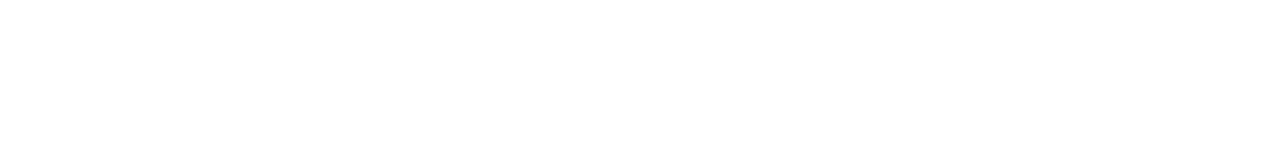
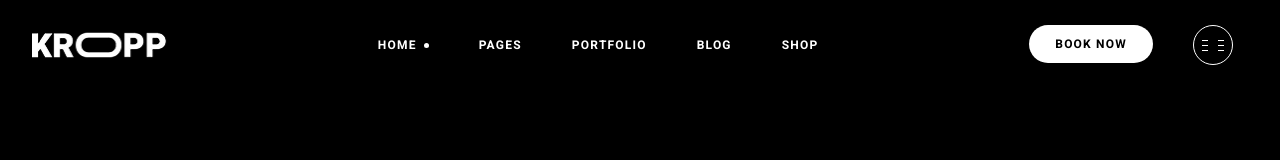
Before and after one commit to Stirikt/kropp, a plain HTML site: page index.html in a window 1280 px wide. Drawn offline with Linux system fonts and the light colour scheme.

Commit message:
Header.Its done.

```diff
--- a/index.html
+++ b/index.html
@@ -1,13 +1,54 @@
 <!DOCTYPE html>
 <html lang="en">
+
 <head>
     <meta charset="UTF-8">
     <meta name="viewport" content="width=device-width, initial-scale=1.0">
     <title>Kropp Fitness</title>
+    <link rel="stylesheet" href="./styles.css">
 </head>
+
 <body>
-   <header></header>
-   <main></main>
-   <footer></footer>
+    <header class="header">
+        <a href="/" class="header-logo">
+            <img src="./images/logo.png" alt="Kropp logo" class="header-logo-image" width="135" height="25"
+                loading="lazy">
+        </a>
+        <nav class="header-menu">
+            <ul class="header-menu-list">
+                <li class="header-menu-item">
+                    <a href="/" class="header-menu-link is-current">HOME</a>
+                </li>
+                <li class="header-menu-item">
+                    <a href="/" class="header-menu-link">PAGES</a>
+                </li>
+                <li class="header-menu-item">
+                    <a href="/" class="header-menu-link">PORTFOLIO</a>
+                </li>
+                <li class="header-menu-item">
+                    <a href="/" class="header-menu-link">BLOG</a>
+                </li>
+                <li class="header-menu-item">
+                    <a href="/" class="header-menu-link">SHOP</a>
+                </li>
+            </ul>
+        </nav>
+        <div class="header-actions">
+            <button class="header-book-button button" type="button">
+                Book Now
+            </button>
+            <button
+            class="header-burger-button"
+            type="button"
+            >
+                <span class="header-burger-button-line"></span>
+                <span class="header-burger-button-line"></span>
+                <span class="header-burger-button-line"></span>
+            </button>
+        </div>
+    </header>
+    <main></main>
+    <footer></footer>
 </body>
+
 </html>
--- a/styles.css
+++ b/styles.css
@@ -0,0 +1,425 @@
+@font-face {
+  font-family: 'Heebo';
+  src: url('./fonts/Heebo-Light.woff2') format('woff2');
+  font-weight: 300;
+  font-style: normal;
+  font-display: swap;
+}
+
+@font-face {
+  font-family: 'Heebo';
+  src: url('./fonts/Heebo-Bold.woff2') format('woff2');
+  font-weight: 700;
+  font-style: normal;
+  font-display: swap;
+}
+
+@font-face {
+  font-family: 'Yantramanav';
+  src: url('./fonts/Yantramanav-Bold.woff2') format('woff2');
+  font-weight: 700;
+  font-style: normal;
+  font-display: swap;
+}
+
+/**
+  Нормализация блочной модели
+ */
+*,
+::before,
+::after {
+  box-sizing: border-box;
+}
+
+/**
+   Убираем внутренние отступы слева тегам списков,
+   у которых есть атрибут class
+  */
+:where(ul, ol):where([class]) {
+  padding-left: 0;
+}
+
+/**
+   Убираем внешние отступы body и двум другим тегам,
+   у которых есть атрибут class
+  */
+body,
+:where(blockquote, figure):where([class]) {
+  margin: 0;
+}
+
+/**
+   Убираем внешние отступы вертикали нужным тегам,
+   у которых есть атрибут class
+  */
+:where(h1,
+  h2,
+  h3,
+  h4,
+  h5,
+  h6,
+  p,
+  ul,
+  ol,
+  dl):where([class]) {
+  margin-block: 0;
+}
+
+:where(dd[class]) {
+  margin-left: 0;
+}
+
+:where(fieldset[class]) {
+  margin-left: 0;
+  padding: 0;
+  border: none;
+}
+
+/**
+   Убираем стандартный маркер маркированному списку,
+   у которого есть атрибут class
+  */
+:where(ul[class]) {
+  list-style: none;
+}
+
+:where(address[class]) {
+  font-style: normal;
+}
+
+/**
+   Обнуляем вертикальные внешние отступы параграфа,
+   объявляем локальную переменную для внешнего отступа вниз,
+   чтобы избежать взаимодействие с более сложным селектором
+  */
+p {
+  --paragraphMarginBottom: 24px;
+
+  margin-block: 0;
+}
+
+/**
+   Внешний отступ вниз для параграфа без атрибута class,
+   который расположен не последним среди своих соседних элементов
+  */
+p:where(:not([class]):not(:last-child)) {
+  margin-bottom: var(--paragraphMarginBottom);
+}
+
+
+/**
+   Упрощаем работу с изображениями и видео
+  */
+img,
+video {
+  display: block;
+  max-width: 100%;
+  height: auto;
+}
+
+/**
+   Наследуем свойства шрифт для полей ввода
+  */
+input,
+textarea,
+select,
+button {
+  font: inherit;
+}
+
+html {
+  /**
+     Пригодится в большинстве ситуаций
+     (когда, например, нужно будет "прижать" футер к низу сайта)
+    */
+  height: 100%;
+  /**
+     Убираем скачок интерфейса по горизонтали
+     при появлении / исчезновении скроллбара
+    */
+  scrollbar-gutter: stable;
+}
+
+/**
+   Плавный скролл
+  */
+html,
+:has(:target) {
+  scroll-behavior: smooth;
+}
+
+body {
+  /**
+     Пригодится в большинстве ситуаций
+     (когда, например, нужно будет "прижать" футер к низу сайта)
+    */
+  min-height: 100%;
+  /**
+     Унифицированный интерлиньяж
+    */
+  line-height: 1.5;
+}
+
+/**
+   Нормализация высоты элемента ссылки при его инспектировании в DevTools
+  */
+a:where([class]) {
+  display: inline-flex;
+}
+
+/**
+   Курсор-рука при наведении на элемент
+  */
+button,
+label {
+  cursor: pointer;
+}
+
+/**
+   Приводим к единому цвету svg-элементы
+   (за исключением тех, у которых уже указан
+   атрибут fill со значением 'none' или начинается с 'url')
+  */
+:where([fill]:not([fill="none"],
+    [fill^="url"])) {
+  fill: currentColor;
+}
+
+/**
+   Приводим к единому цвету svg-элементы
+   (за исключением тех, у которых уже указан
+   атрибут stroke со значением 'none')
+  */
+:where([stroke]:not([stroke="none"],
+    [stroke^="url"])) {
+  stroke: currentColor;
+}
+
+/**
+   Чиним баг задержки смены цвета при взаимодействии с svg-элементами
+  */
+svg * {
+  transition-property: fill, stroke;
+}
+
+/**
+   Приведение рамок таблиц в классический 'collapse' вид
+  */
+:where(table) {
+  border-collapse: collapse;
+  border-color: currentColor;
+}
+
+/**
+   Удаляем все анимации и переходы для людей,
+   которые предпочитают их не использовать
+  */
+@media (prefers-reduced-motion: reduce) {
+
+  *,
+  ::before,
+  ::after {
+    animation-duration: 0.01ms !important;
+    animation-iteration-count: 1 !important;
+    transition-duration: 0.01ms !important;
+    scroll-behavior: auto !important;
+  }
+}
+
+
+
+:root {
+  --color-dark: #000000;
+  --color-light: #FFFFFF;
+  --color-dark-gray: #404040;
+  --color-light-gray: #C4C4C4;
+
+  --border-radius: 30px;
+  --border: 1px solid var(--color-light);
+
+  --font-family-base: 'Heebo', sans-serif;
+  --font-family-accent: 'Yantramanav', sans-serif;
+
+  --input-height: 54px;
+
+  --container-width: 1300px;
+  --container-padding-x: 15px;
+
+  --transition-duration: 0.2s;
+}
+
+
+body {
+  font-family: var(--font-family-base);
+  font-size: 16px;
+  line-height: 1.75;
+  color: var(--color-light-gray);
+  background-color: var(--color-dark);
+}
+
+a,
+button,
+input,
+textarea,
+svg * {
+  transition-duration: var(--transition-duration);
+}
+
+a {
+  color: var(--color-light);
+}
+
+a:hover {
+  color: var(--color-light-gray);
+}
+
+.container {
+  max-width: calc(var(--container-width) + var(--container-padding-x) * 2);
+  margin-inline: auto;
+  padding-inline: var(--container-padding-x);
+}
+
+h1,
+h2,
+h3,
+h4,
+h5,
+h6 {
+  font-weight: 700;
+  text-transform: uppercase;
+}
+
+.button {
+  display: inline-flex;
+  align-items: center;
+  height: 38px;
+  padding-inline: 26px;
+  font-size: 12px;
+  font-weight: 700;
+  line-height: 2;
+  letter-spacing: 1.2px;
+  text-transform: uppercase;
+  white-space: nowrap;
+  background-color: var(--color-light);
+  border: none;
+  border-radius: var(--border-radius);
+}
+
+.button:hover {
+  background-color: var(--color-light-gray);
+}
+
+header {
+  display: flex;
+  justify-content: space-between;
+  align-items: center;
+  column-gap: 20px;
+  padding-inline: 32px;
+}
+
+.header-logo {
+  flex-shrink: 0;
+}
+
+.header-menu-list {
+  display: flex;
+  column-gap: 50px;
+  flex-wrap: wrap;
+}
+
+.header-menu-link {
+  display: inline-flex;
+  align-items: center;
+  column-gap: 7px;
+  height: 90px;
+  text-decoration: none;
+  font-weight: 700;
+  font-size: 12px;
+  letter-spacing: 1.2px;
+  text-transform: uppercase;
+}
+
+.header-menu-link.is-current::after {
+  content: '';
+  width: 5px;
+  height: 5px;
+  background-color: currentColor;
+  border-radius: 50%;
+
+}
+
+.header-actions {
+  display: flex;
+  column-gap: 40px;
+}
+
+.header-burger-button {
+ display: inline-flex;
+ flex-direction: column;
+  display: inline-flex;
+  justify-content: center;
+  row-gap: 4px;
+  width: 40px;
+  height: 40px;
+  padding-left: 8px;
+  color:var(--color-light);
+ background-color: transparent;
+ border: var(--border);
+ border-radius: var(--border-radius);
+}
+
+.header-burger-button:hover{
+  color: var(--color-light-gray);
+  border-color: var(--color-light-gray);
+}
+
+.header-burger-button-line{
+  width: 6px;
+  height:1px;
+  background-color: currentColor;
+  box-shadow: 16px 0px 0px 0px currentColor;
+
+}
+
+
+@media(max-width:1024px){
+
+.header{
+  flex-wrap: wrap;
+  padding-top: 20px;
+  row-gap: 10px;
+  padding-inline: 15px;
+}
+
+.header-menu{
+  order:1;
+  flex-basis: 100%;
+}
+
+.header-menu-link{
+  height: 50px;
+}
+
+}
+
+
+@media(max-width: 767px){
+   .button{padding-inline: 18px;}
+
+  .header{
+    padding-top: 10px;
+  }
+
+  .header-menu-list{
+    column-gap: 24px;
+  }
+
+  .header-menu-link{
+    height: 32px;
+   }
+
+   .header-actions{
+    column-gap: 15px;
+   }
+
+}
```
